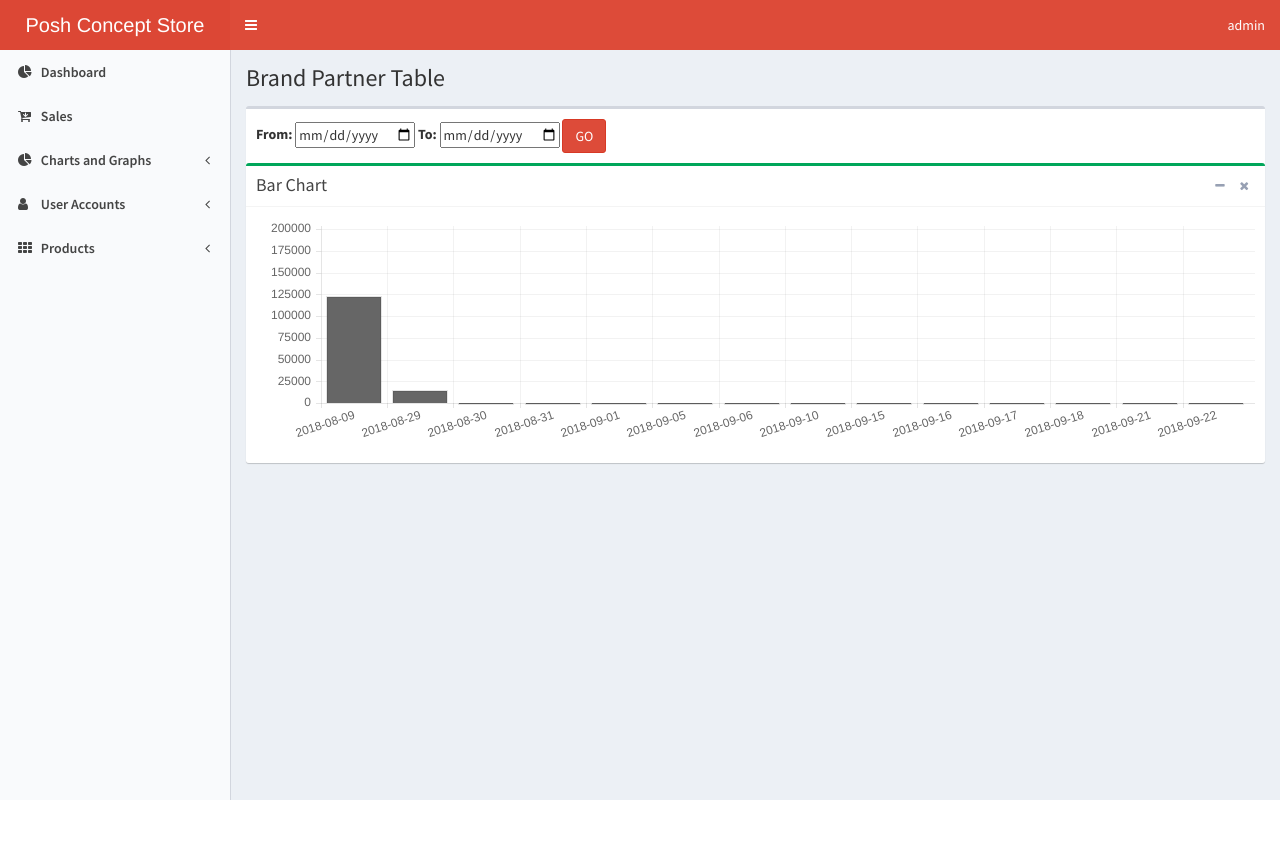
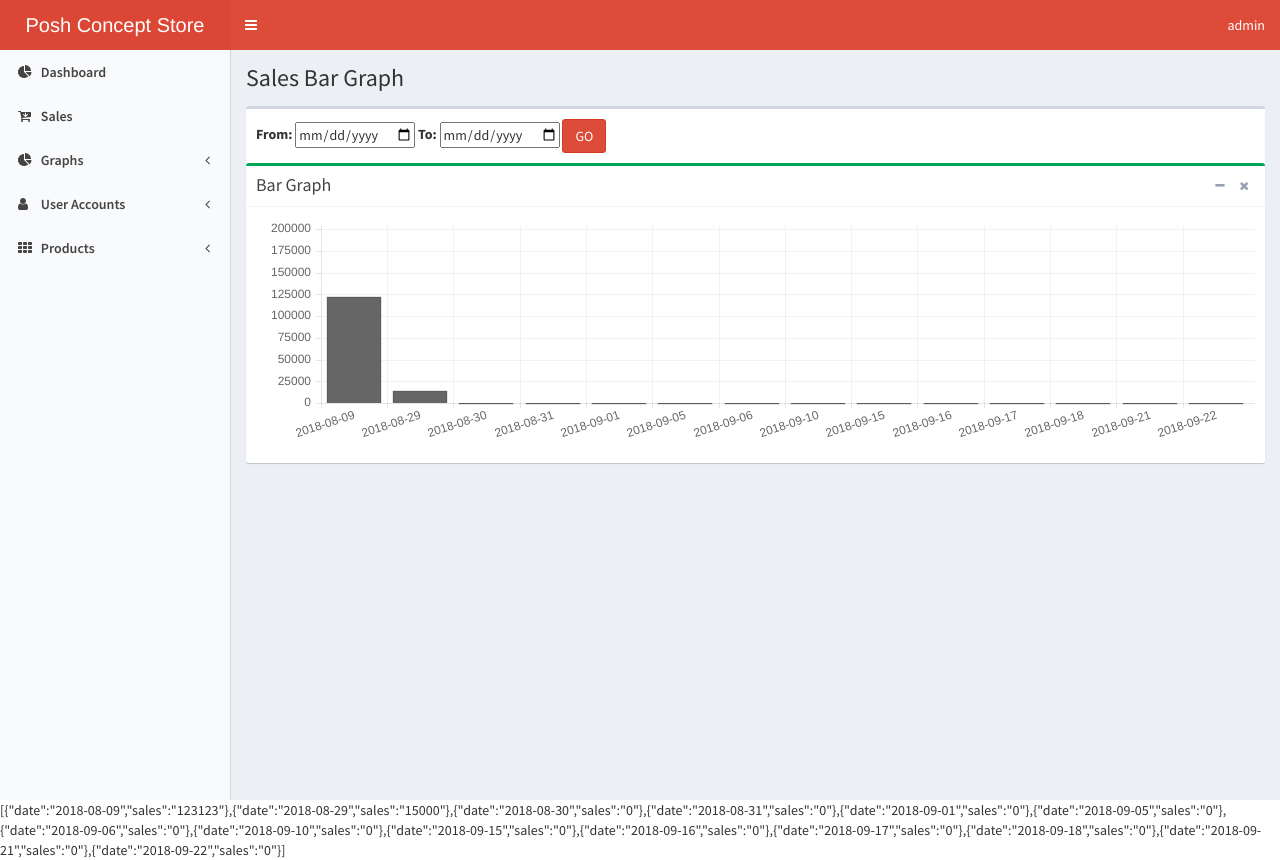
Before and after one commit to jenalynN/myProject, a PHP site: page /barChart.php in a window 1280 px wide. Before the commit the page ends 800 px from the top, so only its background shows below. Run offline with PHP 8.4, Linux system fonts and the light colour scheme; a user stored in the database is signed in; data comes from the database, SQL or seed files in the repository; some libraries are stand-ins or nearby versions.

Commit message:
update titles bar chart

```diff
--- a/Thesis/FinalProject/barchart.php
+++ b/Thesis/FinalProject/barchart.php
@@ -7,7 +7,7 @@
 
         <section class="content-header">
          <h1>
-              <h1> Brand Partner Table </h1>
+              <h1> Sales Bar Graph </h1>
           </h1>
 
         </section>
@@ -32,7 +32,7 @@
 
 			   <div class="box box-success">
                 <div class="box-header with-border">
-                  <h3 class="box-title">Bar Chart</h3>
+                  <h3 class="box-title">Bar Graph</h3>
                   <div class="box-tools pull-right">
                     <button class="btn btn-box-tool" data-widget="collapse"><i class="fa fa-minus"></i></button>
                     <button class="btn btn-box-tool" data-widget="remove"><i class="fa fa-times"></i></button>
--- a/Thesis/FinalProject/dataChart.php
+++ b/Thesis/FinalProject/dataChart.php
@@ -46,7 +46,9 @@ $result = mysqli_query($db, $query);
 $data = array();
 foreach ($result as $row) {
 	$data[] = $row;
+
 }
+echo json_encode($data)
 
 //now print the data
 //print json_encode($data);
--- a/Thesis/FinalProject/headernav.php
+++ b/Thesis/FinalProject/headernav.php
@@ -74,11 +74,11 @@
 		<li class="treeview">
 		  <a href="#">
 			<i class="fa fa-pie-chart"></i>
-			<span>Charts and Graphs</span>
+			<span>Graphs</span>
 			<i class="fa fa-angle-left pull-right"></i>
 		  </a>
 		  <ul class="treeview-menu">
-			<li><a href="barchart.php"><i class="fa fa-circle-o"></i> Pie Charts</a></li>
+			<li><a href="barchart.php"><i class="fa fa-circle-o"></i> Bar Graph</a></li>
 			<!-- li><a href="barchart.php"><i class="fa fa-circle-o"></i> Bar Graphs</a></li -->
 		  </ul>
 		</li>
```
